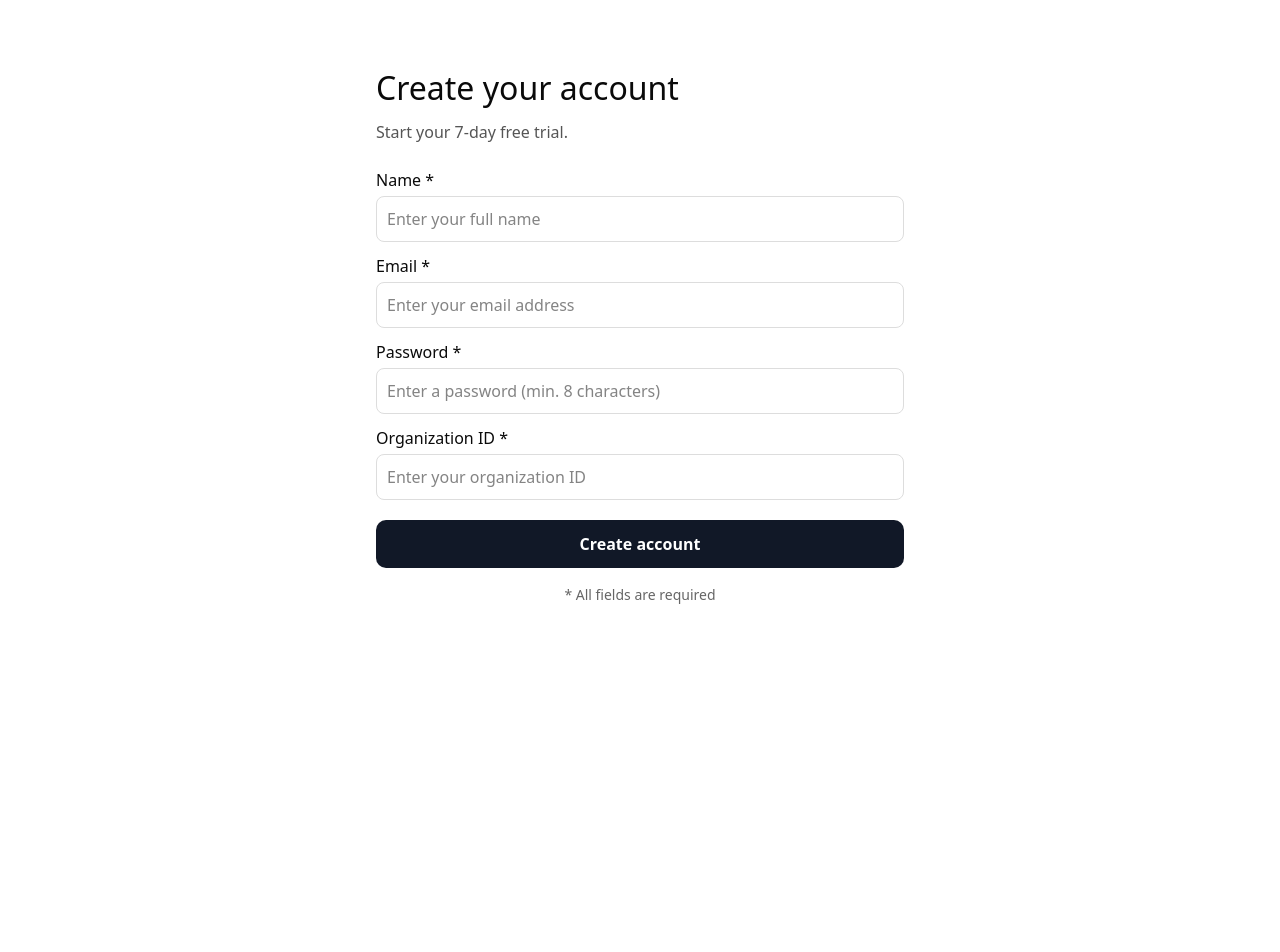
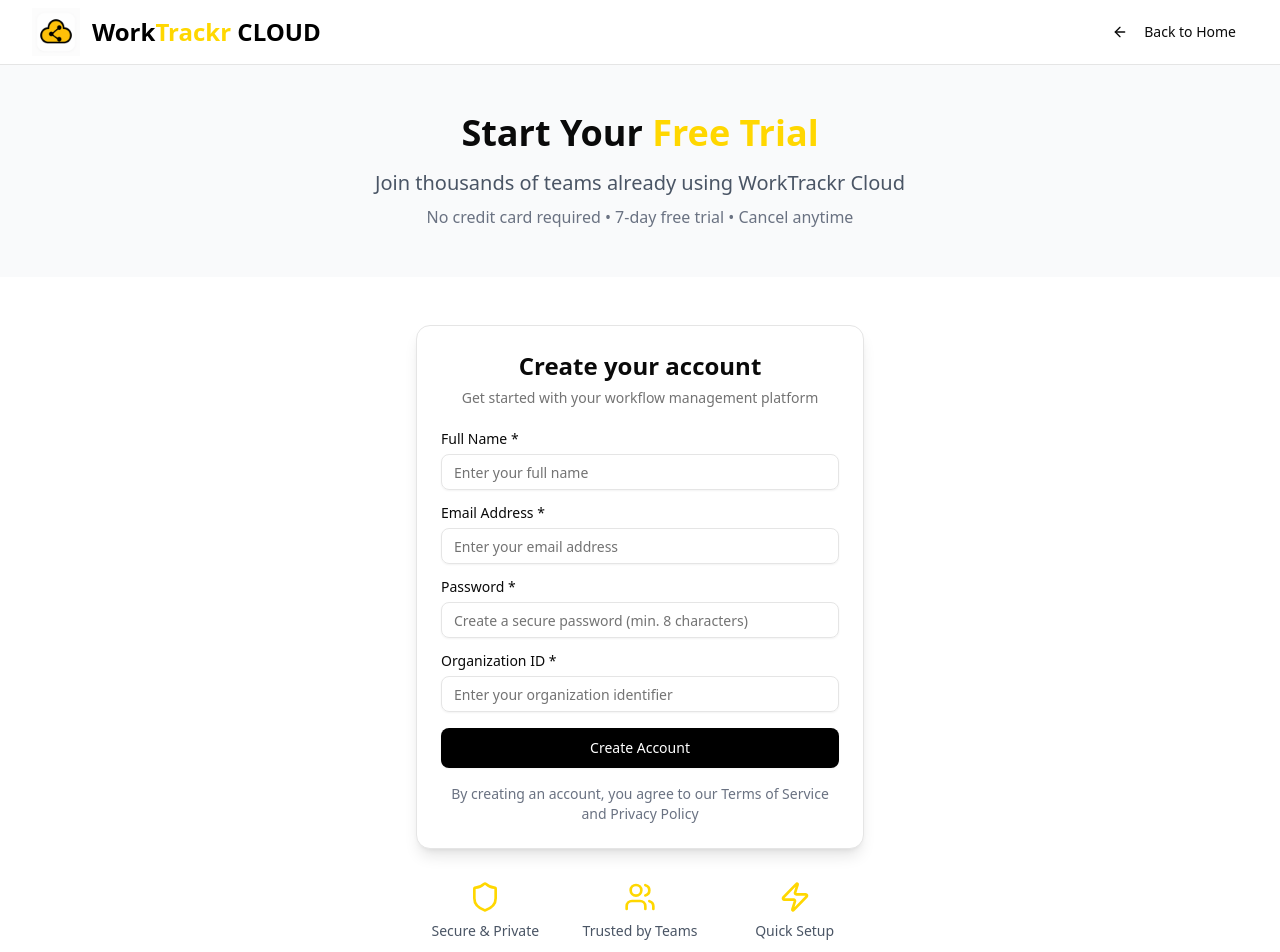
Before and after one commit to H6gvbhYujnhwP/worktrackr-app, a React (Vite) app in the folder web/client/: page /signup in a window 1280 px wide. Shown: the top 952 px of the page. Before the commit the page ends 800 px from the top, so only its background shows below. Built offline with nearby package versions, Linux system fonts and the light colour scheme.

Commit message:
Update SignUp.jsx

```diff
--- a/web/client/src/SignUp.jsx
+++ b/web/client/src/SignUp.jsx
@@ -1,5 +1,12 @@
 import React, { useState } from 'react';
 import { useNavigate } from 'react-router-dom';
+import { Button } from '@/components/ui/button.jsx';
+import { Card, CardContent, CardDescription, CardHeader, CardTitle } from '@/components/ui/card.jsx';
+import { Input } from '@/components/ui/input.jsx';
+import { Label } from '@/components/ui/label.jsx';
+import { Alert, AlertDescription } from '@/components/ui/alert.jsx';
+import { CheckCircle, ArrowLeft, Loader2, Shield, Users, Zap } from 'lucide-react';
+import worktrackrLogo from './assets/worktrackr_icon_only.png';
 
 export default function SignUp() {
   const nav = useNavigate();
@@ -104,127 +111,197 @@ export default function SignUp() {
     }
   }
 
-  const inputStyle = {
-    width: '100%',
-    padding: 10,
-    borderRadius: 8,
-    border: '1px solid #ddd',
-    fontSize: 16,
-  };
+  return (
+    <div className="min-h-screen bg-background">
+      {/* Navigation */}
+      <nav className="border-b bg-white">
+        <div className="max-w-7xl mx-auto px-4 sm:px-6 lg:px-8">
+          <div className="flex justify-between items-center h-16">
+            <div className="logo-container cursor-pointer" onClick={() => nav('/')}>
+              <img src={worktrackrLogo} alt="WorkTrackr Cloud" className="w-12 h-12" />
+              <div className="logo-text">
+                Work<span className="trackr">Trackr</span> CLOUD
+              </div>
+            </div>
+            <div className="flex items-center space-x-4">
+              <Button variant="ghost" onClick={() => nav('/')} className="flex items-center">
+                <ArrowLeft className="w-4 h-4 mr-2" />
+                Back to Home
+              </Button>
+            </div>
+          </div>
+        </div>
+      </nav>
 
-  const errorInputStyle = {
-    ...inputStyle,
-    border: '1px solid #dc2626',
-    backgroundColor: '#fef2f2',
-  };
+      {/* Hero Section */}
+      <section className="py-12 px-4 bg-gray-50">
+        <div className="max-w-4xl mx-auto text-center">
+          <h1 className="text-4xl font-bold mb-4">
+            Start Your <span className="worktrackr-yellow">Free Trial</span>
+          </h1>
+          <p className="text-xl text-gray-600 mb-2">
+            Join thousands of teams already using WorkTrackr Cloud
+          </p>
+          <p className="text-gray-500">
+            No credit card required • 7-day free trial • Cancel anytime
+          </p>
+        </div>
+      </section>
 
-  const errorTextStyle = {
-    color: '#dc2626',
-    fontSize: 14,
-    marginTop: 4,
-  };
-
-  return (
-    <main style={{ maxWidth: 560, margin: '4rem auto', padding: '0 1rem', fontFamily: 'system-ui, sans-serif' }}>
-      <h1 style={{ fontSize: 32, marginBottom: 8 }}>Create your account</h1>
-      <p style={{ color: '#555', marginBottom: 24 }}>Start your 7-day free trial.</p>
-
+      {/* Main Content */}
+      <section className="py-12 px-4">
+        <div className="max-w-md mx-auto">
+          <Card className="shadow-lg">
+            <CardHeader className="text-center">
+              <CardTitle className="text-2xl">Create your account</CardTitle>
+              <CardDescription>
+                Get started with your workflow management platform
+              </CardDescription>
+            </CardHeader>
+            <CardContent>
               {generalError && (
-        <div role="alert" style={{
-          background: '#fff4f4',
-          border: '1px solid #ffd7d7',
-          color: '#a40000',
-          padding: 12,
-          borderRadius: 8,
-          marginBottom: 12
-        }}>
+                <Alert className="mb-6 border-red-200 bg-red-50">
+                  <AlertDescription className="text-red-800">
                     {generalError}
-        </div>
+                  </AlertDescription>
+                </Alert>
               )}
 
-      <form onSubmit={onSubmit} style={{ display: 'grid', gap: 12 }}>
-        <label>
-          <div style={{ marginBottom: 4, fontWeight: 500 }}>Name *</div>
-          <input
+              <form onSubmit={onSubmit} className="space-y-4">
+                <div className="space-y-2">
+                  <Label htmlFor="name">Full Name *</Label>
+                  <Input
+                    id="name"
                     name="name"
                     value={form.name}
                     onChange={onChange}
+                    placeholder="Enter your full name"
+                    className={errors.name ? 'border-red-500 focus:border-red-500' : ''}
                     required
-            style={errors.name ? errorInputStyle : inputStyle}
-            placeholder="Enter your full name"
                   />
-          {errors.name && <div style={errorTextStyle}>{errors.name}</div>}
-        </label>
+                  {errors.name && (
+                    <p className="text-sm text-red-600">{errors.name}</p>
+                  )}
+                </div>
 
-        <label>
-          <div style={{ marginBottom: 4, fontWeight: 500 }}>Email *</div>
-          <input
+                <div className="space-y-2">
+                  <Label htmlFor="email">Email Address *</Label>
+                  <Input
+                    id="email"
                     name="email"
                     type="email"
                     value={form.email}
                     onChange={onChange}
+                    placeholder="Enter your email address"
+                    className={errors.email ? 'border-red-500 focus:border-red-500' : ''}
                     required
-            style={errors.email ? errorInputStyle : inputStyle}
-            placeholder="Enter your email address"
                   />
-          {errors.email && <div style={errorTextStyle}>{errors.email}</div>}
-        </label>
+                  {errors.email && (
+                    <p className="text-sm text-red-600">{errors.email}</p>
+                  )}
+                </div>
 
-        <label>
-          <div style={{ marginBottom: 4, fontWeight: 500 }}>Password *</div>
-          <input
+                <div className="space-y-2">
+                  <Label htmlFor="password">Password *</Label>
+                  <Input
+                    id="password"
                     name="password"
                     type="password"
                     value={form.password}
                     onChange={onChange}
+                    placeholder="Create a secure password (min. 8 characters)"
+                    className={errors.password ? 'border-red-500 focus:border-red-500' : ''}
+                    minLength={8}
                     required
-            minLength={8}
-            style={errors.password ? errorInputStyle : inputStyle}
-            placeholder="Enter a password (min. 8 characters)"
                   />
-          {errors.password && <div style={errorTextStyle}>{errors.password}</div>}
-        </label>
+                  {errors.password && (
+                    <p className="text-sm text-red-600">{errors.password}</p>
+                  )}
+                </div>
 
-        <label>
-          <div style={{ marginBottom: 4, fontWeight: 500 }}>Organization ID *</div>
-          <input
+                <div className="space-y-2">
+                  <Label htmlFor="orgId">Organization ID *</Label>
+                  <Input
+                    id="orgId"
                     name="orgId"
                     value={form.orgId}
                     onChange={onChange}
+                    placeholder="Enter your organization identifier"
+                    className={errors.orgId ? 'border-red-500 focus:border-red-500' : ''}
                     required
-            style={errors.orgId ? errorInputStyle : inputStyle}
-            placeholder="Enter your organization ID"
                   />
-          {errors.orgId && <div style={errorTextStyle}>{errors.orgId}</div>}
-        </label>
+                  {errors.orgId && (
+                    <p className="text-sm text-red-600">{errors.orgId}</p>
+                  )}
+                </div>
 
-        <button
+                <Button
                   type="submit"
+                  className="w-full worktrackr-bg-black hover:bg-gray-800 text-white"
                   disabled={busy}
-          style={{
-            marginTop: 8,
-            padding: '12px 16px',
-            border: 'none',
-            borderRadius: 10,
-            background: busy ? '#9ca3af' : '#111827',
-            color: '#fff',
-            fontWeight: 700,
-            cursor: busy ? 'not-allowed' : 'pointer',
-            fontSize: 16,
-          }}
+                  size="lg"
                 >
-          {busy ? 'Creating account…' : 'Create account'}
-        </button>
+                  {busy ? (
+                    <>
+                      <Loader2 className="w-4 h-4 mr-2 animate-spin" />
+                      Creating account...
+                    </>
+                  ) : (
+                    'Create Account'
+                  )}
+                </Button>
               </form>
 
-      <p style={{
-        marginTop: 16,
-        fontSize: 14,
-        color: '#666',
-        textAlign: 'center'
-      }}>
-        * All fields are required
+              <p className="text-center text-sm text-gray-500 mt-4">
+                By creating an account, you agree to our Terms of Service and Privacy Policy
               </p>
-    </main>
+            </CardContent>
+          </Card>
+
+          {/* Trust Indicators */}
+          <div className="mt-8 grid grid-cols-3 gap-4 text-center">
+            <div className="flex flex-col items-center">
+              <Shield className="w-8 h-8 worktrackr-yellow mb-2" />
+              <p className="text-sm text-gray-600">Secure & Private</p>
+            </div>
+            <div className="flex flex-col items-center">
+              <Users className="w-8 h-8 worktrackr-yellow mb-2" />
+              <p className="text-sm text-gray-600">Trusted by Teams</p>
+            </div>
+            <div className="flex flex-col items-center">
+              <Zap className="w-8 h-8 worktrackr-yellow mb-2" />
+              <p className="text-sm text-gray-600">Quick Setup</p>
+            </div>
+          </div>
+
+          {/* Features Preview */}
+          <Card className="mt-8 bg-gray-50">
+            <CardHeader>
+              <CardTitle className="text-lg text-center">What you'll get:</CardTitle>
+            </CardHeader>
+            <CardContent>
+              <div className="space-y-3">
+                <div className="flex items-center">
+                  <CheckCircle className="w-5 h-5 worktrackr-yellow mr-3 flex-shrink-0" />
+                  <span className="text-sm">Complete workflow management system</span>
+                </div>
+                <div className="flex items-center">
+                  <CheckCircle className="w-5 h-5 worktrackr-yellow mr-3 flex-shrink-0" />
+                  <span className="text-sm">Smart ticketing with automation</span>
+                </div>
+                <div className="flex items-center">
+                  <CheckCircle className="w-5 h-5 worktrackr-yellow mr-3 flex-shrink-0" />
+                  <span className="text-sm">Multi-tenant organization support</span>
+                </div>
+                <div className="flex items-center">
+                  <CheckCircle className="w-5 h-5 worktrackr-yellow mr-3 flex-shrink-0" />
+                  <span className="text-sm">7-day free trial on all plans</span>
+                </div>
+              </div>
+            </CardContent>
+          </Card>
+        </div>
+      </section>
+    </div>
   );
 }
```
Lines whose indentation alone changed are shown as unchanged.
